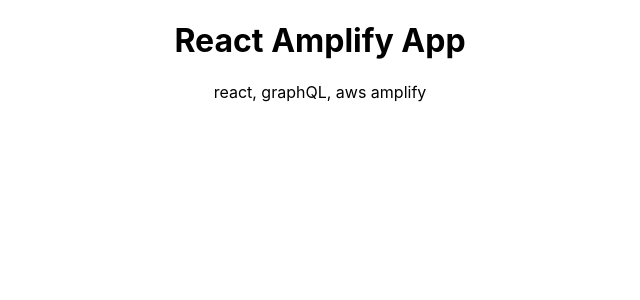
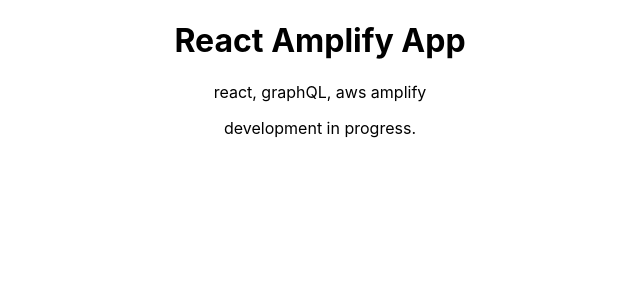
Before and after one commit to felix-digitalkarma/react_awsamplify, a React (Create React App) app in the folder react_awsamplify/: page / in a window 1280 px wide. Shown: the top 300 px of the page, without its empty margins (320-960 px from the left). Built offline with nearby package versions, Linux system fonts and the light colour scheme.

Commit message:
updated app to generate push sequence.

```diff
--- a/react_awsamplify/src/App.js
+++ b/react_awsamplify/src/App.js
@@ -1,4 +1,3 @@
-import logo from "./logo.svg";
 import "./App.css";
 
 function App() {
@@ -6,6 +5,7 @@
     <div className="App">
       <h1>React Amplify App</h1>
       <p>react, graphQL, aws amplify</p>
+      <p>development in progress.</p>
     </div>
   );
 }
```
